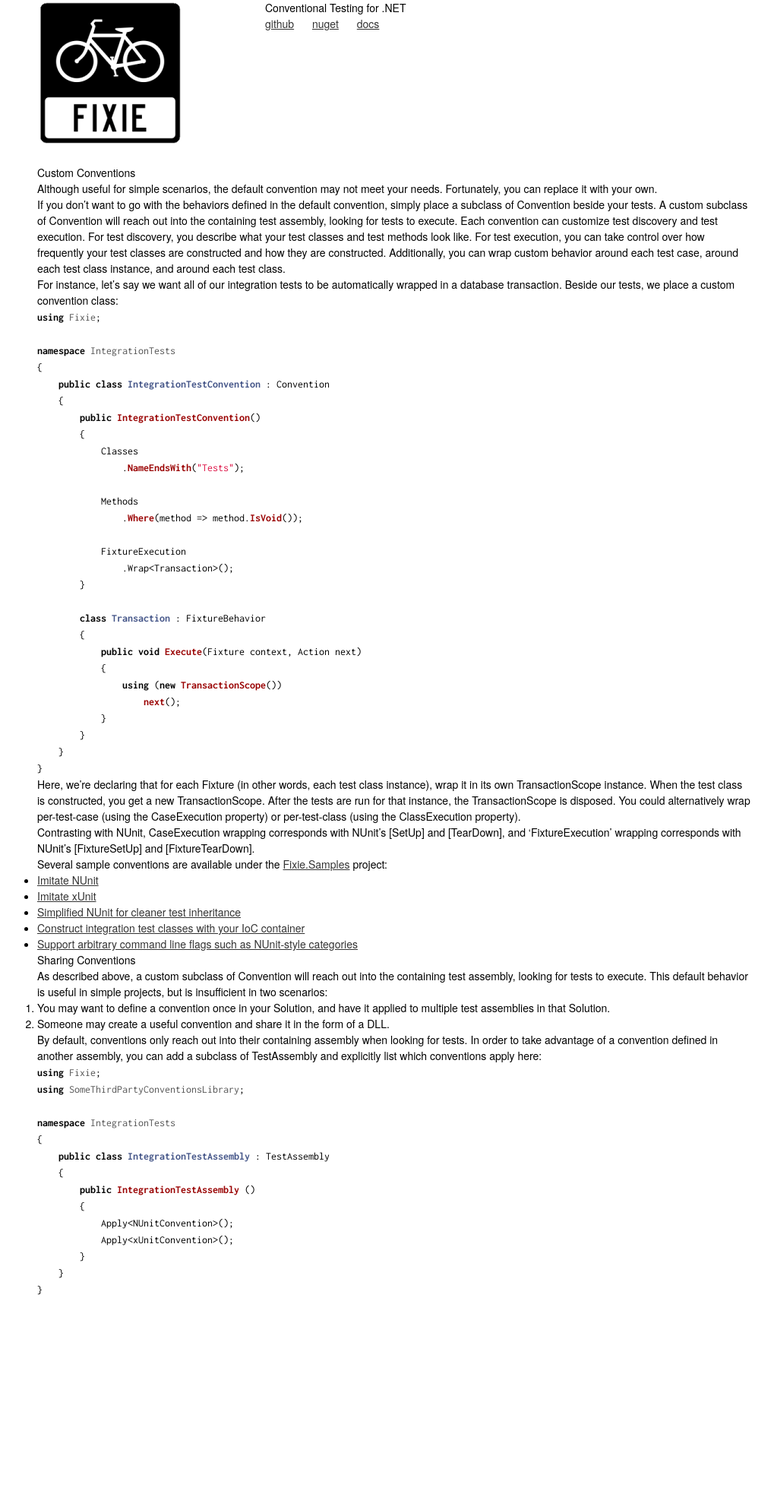
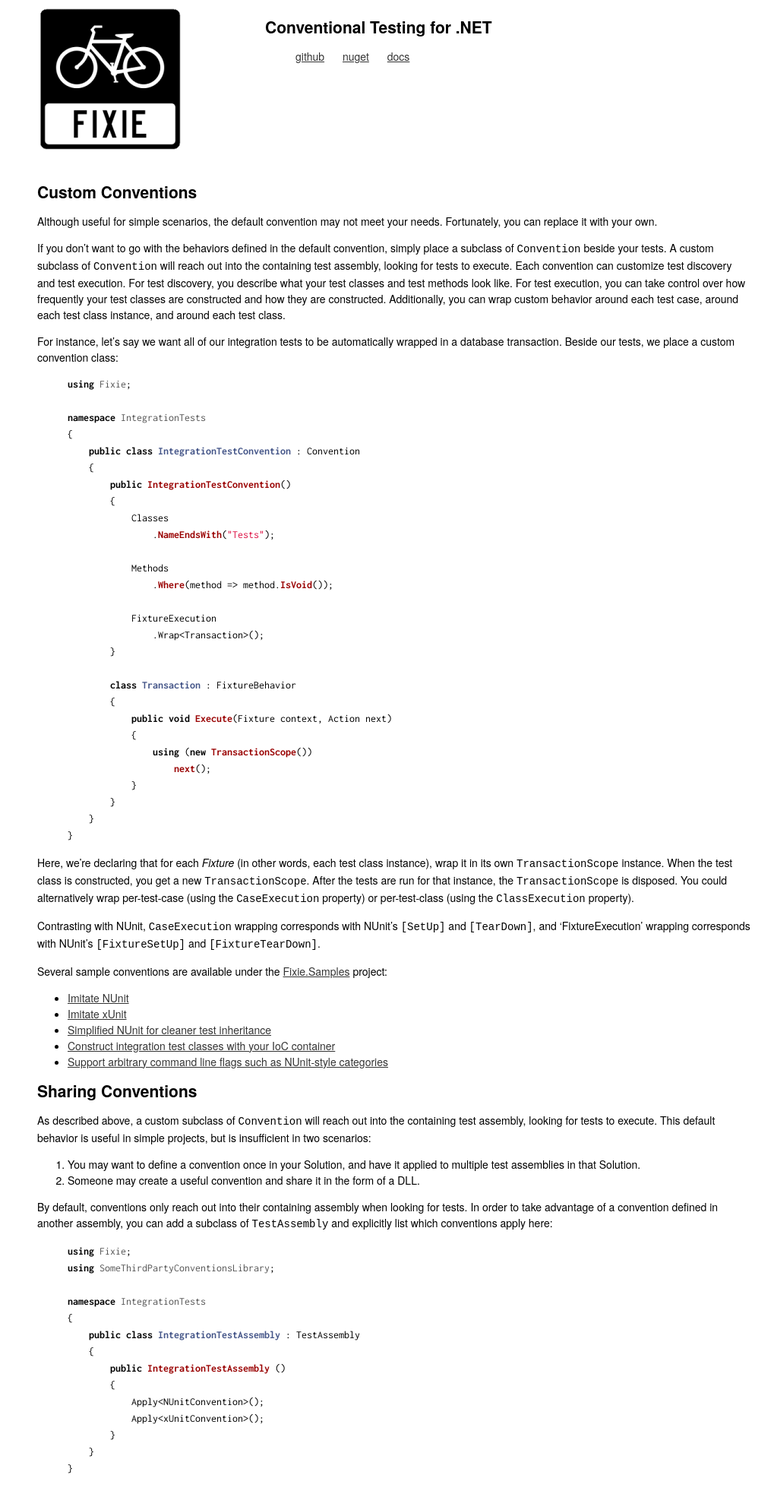
Before and after one commit to fixie/fixie.github.io, a Jekyll site: the page built from docs/custom-conventions.md, in a window 1280 px wide. Shown: the whole page at 76% size, without its empty margins (121-1140 px from the left). Built offline with Jekyll 4.4.1, drawn with Linux system fonts in a browser that asks for light colours; before the commit the page ends 1708 px from its top, so only the background shows below that.

Commit message:
Update base.css

```diff
--- a/stylesheets/base.css
+++ b/stylesheets/base.css
@@ -1,15 +1,3 @@
-html, body, div, span, h1, h2, h3, h4, h5, h6, p, blockquote, pre, a, abbr, acronym, address, big, cite, code, del, dfn, em, img, ins, kbd, q, s, samp, small, strike, strong, sub, sup, tt, var, b, u, i, center, dl, dt, dd, ol, ul, li, fieldset, form, label, legend, table, caption, tbody, tfoot, thead, tr, th, td, article, aside, canvas, details, embed, figure, figcaption, footer, header, hgroup, menu, nav, output, ruby, section, summary, time, mark, audio, video {
-	margin: 0;
-	padding: 0;
-	border: 0;
-	font-size: 100%;
-	font: inherit;
-	vertical-align: baseline;
-}
-article, aside, details, figcaption, figure, footer, header, hgroup, menu, nav, section {
-	display: block;
-}
-
 body {
 	background: #fff;
 	font: 14px/21px "HelveticaNeue", "Helvetica Neue", Helvetica, Arial, sans-serif;
```
